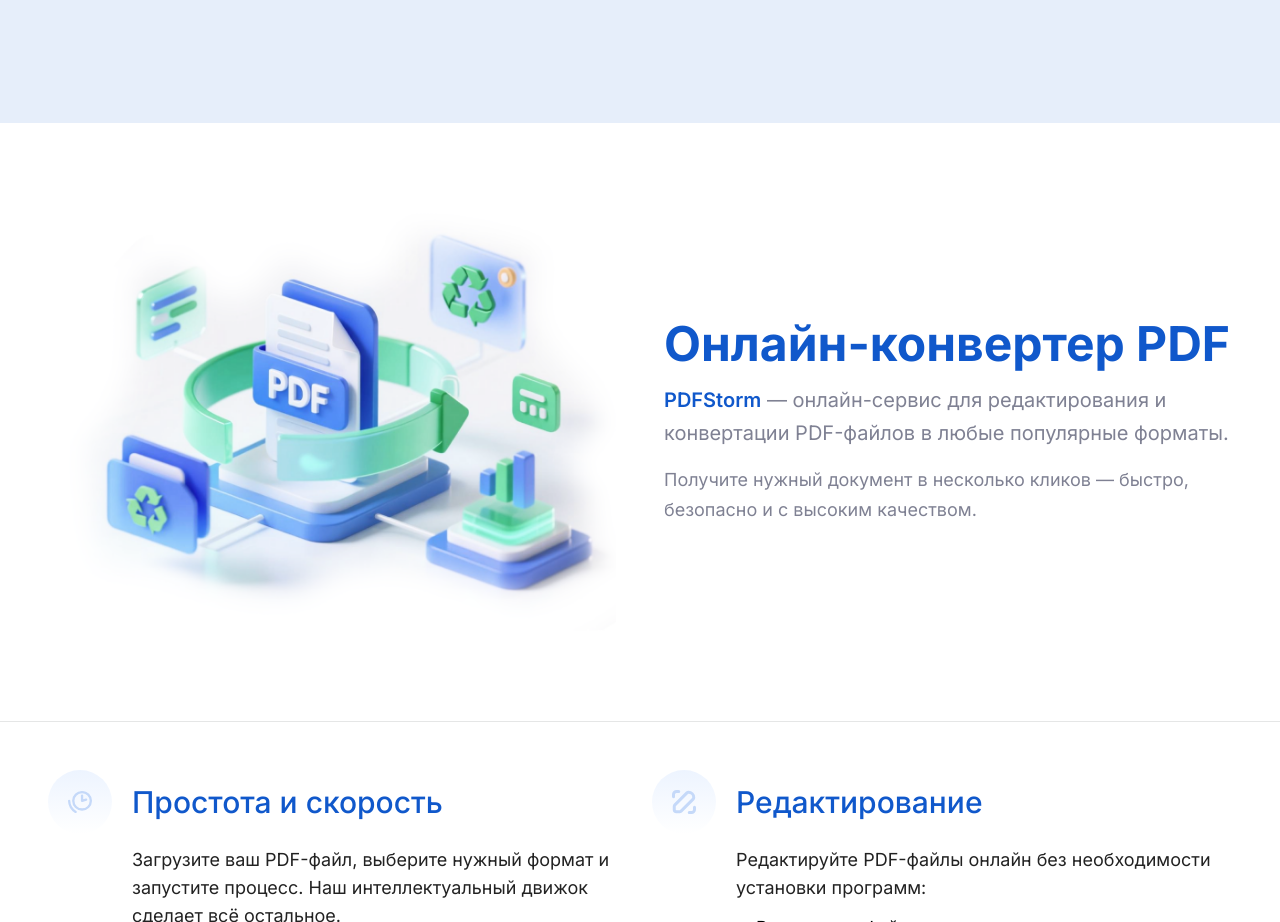
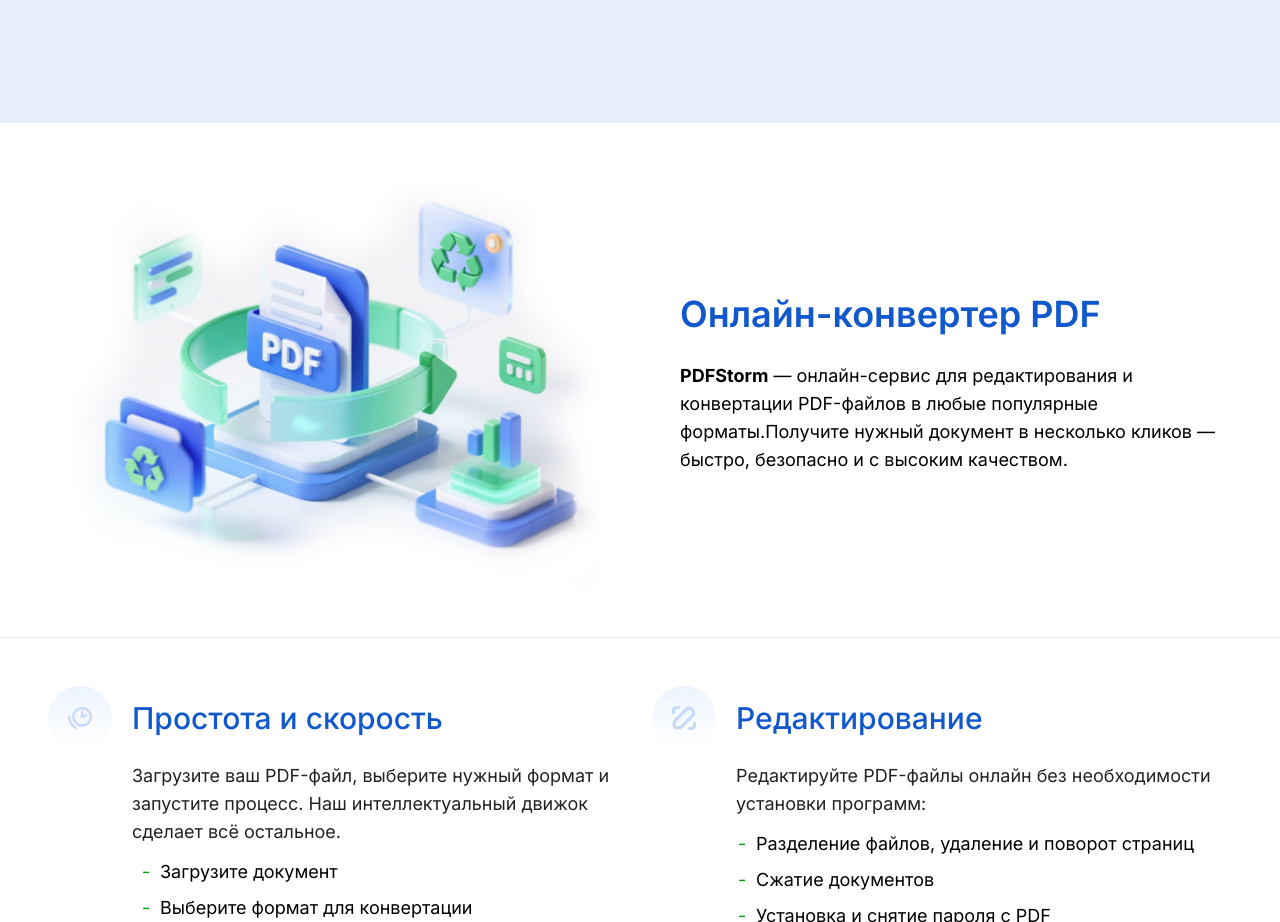
Before and after one commit to vadimvalid/pdfstorm, a website built with Vite: page resources/views/index.html in a window 1280 px wide. Shown: the part 640-1562 px from the top of the page. Built offline with nearby package versions, Linux system fonts and the light colour scheme.

Commit message:
Fix description section

```diff
--- a/resources/css/main.css
+++ b/resources/css/main.css
@@ -21,6 +21,7 @@
 body {
   font-family: "Inter", ui-sans-serif, system-ui, sans-serif,
     "Apple Color Emoji", "Segoe UI Emoji", "Segoe UI Symbol", "Noto Color Emoji";
+  line-height: 1.55;
 }
 
 .container {
--- a/resources/views/components/description.html
+++ b/resources/views/components/description.html
@@ -1,11 +1,13 @@
 <!-- Description Section -->
 <section
-  class="py-12 md:py-20 bg-white border-b border-grey-light"
+  class="pt-8 pb-14 md:pt-12 md:pb-10 bg-white border-b border-grey-light"
   aria-labelledby="description-heading"
 >
   <div class="container mx-auto px-6 md:px-12">
-    <div class="grid grid-cols-1 md:grid-cols-2 gap-8 md:gap-12 items-center">
-      <div class="order-2 md:order-1">
+    <div
+      class="flex flex-col lg:flex-row gap-2 lg:gap-6 xl:gap-20 items-center"
+    >
+      <div class="lg:flex-1">
         <img
           src="/images/image.png"
           alt="Иллюстрация процесса конвертации PDF файлов с использованием PDFStorm. Показан рабочий процесс преобразования документов с визуализацией различных форматов файлов."
@@ -17,23 +19,19 @@
         />
       </div>
 
-      <div class="order-1 md:order-2 flex flex-col gap-4">
+      <div class="flex flex-col gap-3 lg:gap-7 lg:flex-1">
         <h2
           id="description-heading"
-          class="text-3xl md:text-4xl lg:text-5xl font-bold text-primary"
+          class="text-3xl lg:text-4xl font-semibold text-primary text-center lg:text-left"
         >
           Онлайн-конвертер PDF
         </h2>
 
-        <p class="text-grey text-lg md:text-xl leading-relaxed">
-          <strong class="font-semibold text-primary">PDFStorm</strong> —
-          онлайн-сервис для редактирования и конвертации PDF-файлов в любые
-          популярные форматы.
-        </p>
-
-        <p class="text-grey text-base md:text-lg leading-relaxed">
-          Получите нужный документ в несколько кликов — быстро, безопасно и с
-          высоким качеством.
+        <p class="text-lg">
+          <strong class="font-bold">PDFStorm</strong> — онлайн-сервис для
+          редактирования и конвертации PDF-файлов в любые популярные
+          форматы.Получите нужный документ в несколько кликов — быстро,
+          безопасно и с высоким качеством.
         </p>
       </div>
     </div>
```
